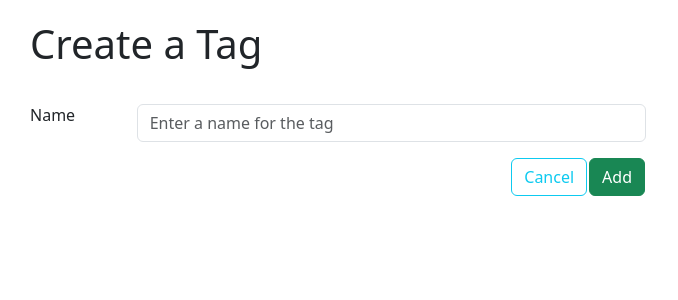
After one commit to seanism4113/Blogly, a Flask app: page /tags/new in a window 1280 px wide. The commit adds this page. Shown: the top 300 px of the page, without its empty margins (0-678 px from the left). Run offline with Flask 3, Linux system fonts and the light colour scheme.

Commit message:
Adding and modifying files for Many-to-Many 3rd part exercise

```diff
--- a/app.py
+++ b/app.py
@@ -1,6 +1,6 @@
 from flask import Flask, request, render_template, redirect, url_for
 from flask_debugtoolbar import DebugToolbarExtension
-from models import db, connect_db, User, Post
+from models import db, connect_db, User, Post, Tag, PostTag
 
 app = Flask(__name__)
 
@@ -90,7 +90,8 @@ def edit_user(user_id):
 # Get User by user ID and pass to add_post page.
 def show_add_post_form(user_id):
     user = User.query.get_or_404(user_id)
-    return render_template('add_post.html', user = user)
+    tags = Tag.query.all()
+    return render_template('add_post.html', user = user, tags = tags)
 
 @app.route('/posts/<int:post_id>')
 # Get Post by Post id and pass to Post details page
@@ -108,13 +109,24 @@ def create_new_post(user_id):
     new_post = Post(title = post_title, content = post_content, user_id = user_id)
     db.session.add(new_post)
     db.session.commit()
+
+    checkbox_tags = request.form.getlist('tags')
+
+    for tag in checkbox_tags:
+        new_tag = PostTag(post_id = new_post.id, tag_id = int(tag))
+        db.session.add(new_tag)
+
+    db.session.commit()
     return redirect(url_for('show_user', user_id = user_id))
 
 @app.route('/posts/<int:post_id>/edit')
 # Get Post information by post id and send to edit post page.
 def show_edit_post_form(post_id):
     post = Post.query.get_or_404(post_id)
-    return render_template('edit_post.html', post = post)
+    tags = Tag.query.all()
+    post_tags = [tag.id for tag in post.tag]
+
+    return render_template('edit_post.html', post = post, tags = tags, post_tags = post_tags)
 
 @app.route('/posts/<int:post_id>/edit', methods = ['POST'])
 # Get Post information by id.  Get information from edit post form.  Commit to db.  Redirect to Show Post page
@@ -123,6 +135,14 @@ def edit_post(post_id):
     post = Post.query.get_or_404(post_id)
     post.title = request.form.get('edit-title')
     post.content = request.form.get('edit-content')
+
+    checkbox_tags = request.form.getlist('tags')
+
+    PostTag.query.filter_by(post_id = post_id).delete()
+
+    for tag in checkbox_tags:
+        new_tag = PostTag(post_id = post_id, tag_id = int(tag))
+        db.session.add(new_tag)
 
     db.session.commit()
     return redirect(url_for('show_post', post_id = post_id))
@@ -134,3 +154,55 @@ def delete_post(post_id):
     db.session.delete(post)
     db.session.commit()
     return redirect(url_for('show_user', user_id = post.user_id))
+
+@app.route('/tags')
+def show_tags():
+    tags = Tag.query.all()
+    return render_template('tags.html', tags = tags)
+
+@app.route('/tags/new')
+def show_create_tag_form():
+    return render_template('add_tag.html')
+
+@app.route('/tags/new', methods = ['POST'])
+def create_tag():
+
+    tag_name = request.form.get('tag-name')
+
+    tag = Tag(name = tag_name)
+    db.session.add(tag)
+    db.session.commit()
+
+    return redirect(url_for('show_tags'))
+
+
+@app.route('/tags/<int:tag_id>')
+def show_tag_details(tag_id):
+
+    tag = Tag.query.get_or_404(tag_id)
+
+    return render_template('tag_details.html', tag = tag)
+
+@app.route('/tags/<int:tag_id>/edit')
+def show_edit_tag_form(tag_id):
+
+    tag = Tag.query.get_or_404(tag_id)
+    return render_template('edit_tag.html', tag = tag)
+
+@app.route('/tags/<int:tag_id>/edit', methods = ['POST'])
+def edit_tag(tag_id):
+
+    tag = Tag.query.get_or_404(tag_id)
+    tag.name = request.form.get('edit-tag-name')
+    db.session.commit()
+
+    return redirect(url_for('show_tag_details', tag_id = tag_id))
+
+@app.route('/tags/<int:tag_id>/delete', methods = ['POST'])
+def delete_tag(tag_id):
+
+    tag = Tag.query.get_or_404(tag_id)
+    db.session.delete(tag)
+    db.session.commit()
+
+    return redirect(url_for('show_tags'))
--- a/static/style.css
+++ b/static/style.css
@@ -16,16 +16,32 @@ div {
 }
 
 button {
-	margin: 7px 3px;
-	position: relative;
-	justify-self: right;
-}
-
-.buttons-div {
-	display: flex;
-	justify-content: right;
+	margin: 0px 1px;
 }
 
 #author {
 	font-style: italic;
 }
+
+.row {
+	padding: 0px;
+}
+
+h1 {
+	padding-bottom: 20px;
+}
+
+.page-titles {
+	padding-bottom: 10px;
+	margin-bottom: 0px;
+}
+
+.return-btn {
+	margin-top: 15px;
+}
+
+.form-check {
+	padding-bottom: 0px;
+	padding-top: 0px;
+	margin-left: 20px;
+}
--- /dev/null
+++ b/templates/add_tag.html
@@ -0,0 +1,33 @@
+{% extends 'base.html' %} {% block title %}Add Tag{% endblock %} {% block
+content %}
+
+<h1>Create a Tag</h1>
+<form action="/tags/new" method="POST">
+	<div class="form-group row">
+		<label for="tag-name" class="col-sm-2 col-form-label">Name</label>
+		<div class="col-sm-10">
+			<input
+				type="text"
+				name="tag-name"
+				id="tag-name"
+				class="form-control"
+				placeholder="Enter a name for the tag"
+				required
+			/>
+		</div>
+	</div>
+	<div class="form-group row">
+		<div class="col-sm-10 offset-sm-2 d-flex justify-content-end">
+			<button
+				type="button"
+				class="btn btn-outline-info"
+				onclick="location.href='/tags'"
+			>
+				Cancel
+			</button>
+			<button type="submit" class="btn btn-success">Add</button>
+		</div>
+	</div>
+</form>
+
+{% endblock %}
--- a/templates/add_user.html
+++ b/templates/add_user.html
@@ -42,7 +42,7 @@ block content %}
 		</div>
 	</div>
 	<div class="form-group row">
-		<div class="col-sm-10 buttons-div">
+		<div class="col-sm-10 offset-sm-2 d-flex justify-content-end">
 			<button type="button" class="btn btn-dark" onclick="location.href = '/'">
 				Cancel
 			</button>
--- a/templates/edit_user.html
+++ b/templates/edit_user.html
@@ -42,7 +42,7 @@ block content %}
 		</div>
 	</div>
 	<div class="form-group row">
-		<div class="col-sm-10 buttons-div">
+		<div class="col-sm-10 offset-sm-2 d-flex justify-content-end">
 			<button
 				type="button"
 				class="btn btn-outline-info"
--- a/templates/user_details.html
+++ b/templates/user_details.html
@@ -53,7 +53,7 @@ block content %}
 	</div>
 	<button
 		type="button"
-		class="btn btn-secondary"
+		class="btn btn-secondary return-btn"
 		id="user-return"
 		onclick="location.href = '/'"
 	>
--- a/test_flask.py
+++ b/test_flask.py
@@ -1,6 +1,6 @@
 from unittest import TestCase
 from app import app
-from models import db, User, Post
+from models import db, User, Post, Tag
 
 app.config['SQLALCHEMY_DATABASE_URI'] = 'postgresql:///user_db_test'
 app.config['SQLALCHEMY_ECHO'] = False
@@ -23,8 +23,8 @@ class UserViewsTestCase(TestCase):
     def setUp(self):
         """Add sample user"""
 
+        db.session.query(Post).delete()
         db.session.query(User).delete()
-        db.session.query(Post).delete()
 
         user = User(first_name="John", last_name="Doe", image_url="https://upload.wikimedia.org/wikipedia/commons/a/ac/Default_pfp.jpg")
         db.session.add(user)
```
Also changed, not shown: models.py (+20 -7 lines), seed.py (+10 -2 lines), templates/add_post.html (+15 -1 lines), templates/edit_post.html (+25 -1 lines), templates/edit_tag.html (added, +33 -0 lines), templates/post_details.html (+12 -8 lines), templates/tag_details.html (added, +32 -0 lines), templates/tags.html (added, +19 -0 lines), templates/users.html (+12 -8 lines).
